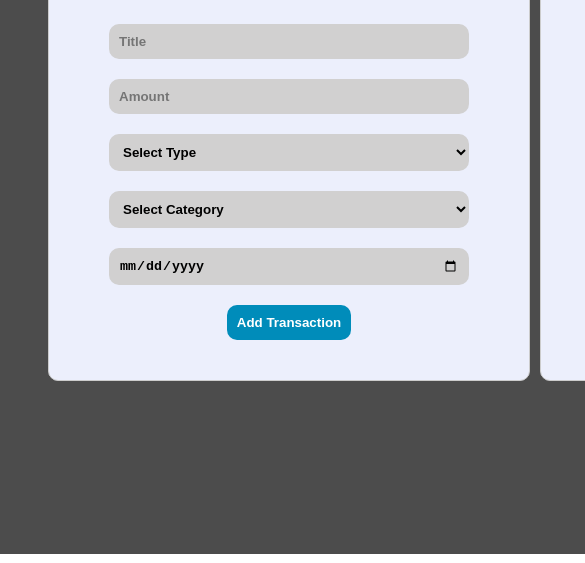
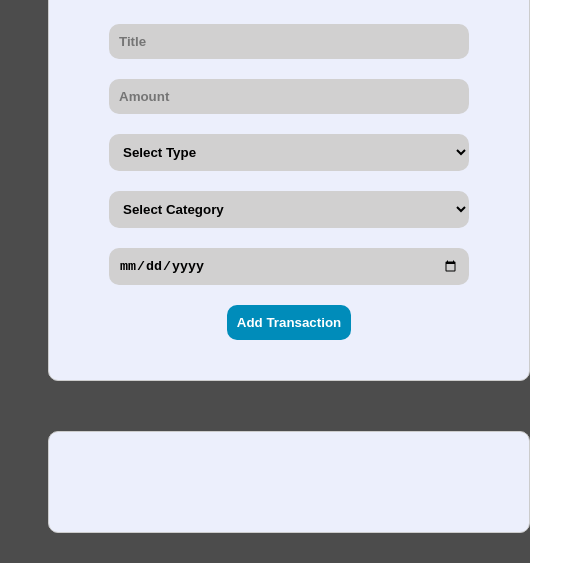
Before and after one commit to mahsa-codes/Transaction-Budget, a plain HTML site: page index.html in a window 390 px wide. Shown: the part 306-869 px from the top of the page, 585 px wide, since content can reach past the window. Drawn offline with nearby package versions, Linux system fonts and the light colour scheme.

Commit message:
modified Css media

```diff
--- a/index.html
+++ b/index.html
@@ -40,7 +40,7 @@
                     <button type="submit"><i class="fa fa-search"></i></button>
                 </div>
             </div>
-            <div class="tarnsaction-container">
+            <div class="transactions-container">
                 <div class="Transaction-form">
                     <form id="transactionForm">
                         <h2>Transaction Budget</h2>
--- a/style.css
+++ b/style.css
@@ -133,7 +133,7 @@ body {
     background: #0b7dda;
 }
 
-.tarnsaction-container {
+.transactions-container {
     display: grid;
     grid-template-columns: 1fr 1fr;
     gap: 10px;
@@ -142,12 +142,12 @@ body {
 }
 
 @media (max-width: 768px) {
-    .tarnsaction-container {
-        flex-direction: column;
-        align-items: stretch;
+    .transactions-container{
+       grid-template-columns: 1fr;
     }
-    .Transaction-form , .transactionList {
-        width: 100%;
+    .transactionList , .Transaction-form {
+       width: 100%;
+       margin: 10px 0;
     }
 
 }
```
